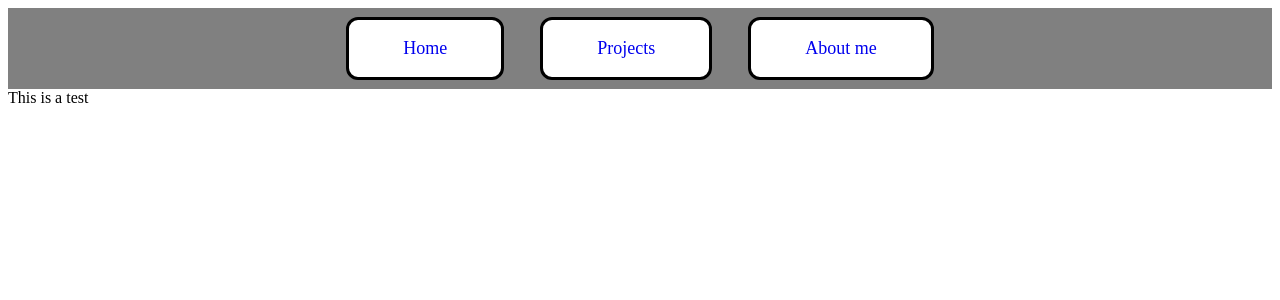
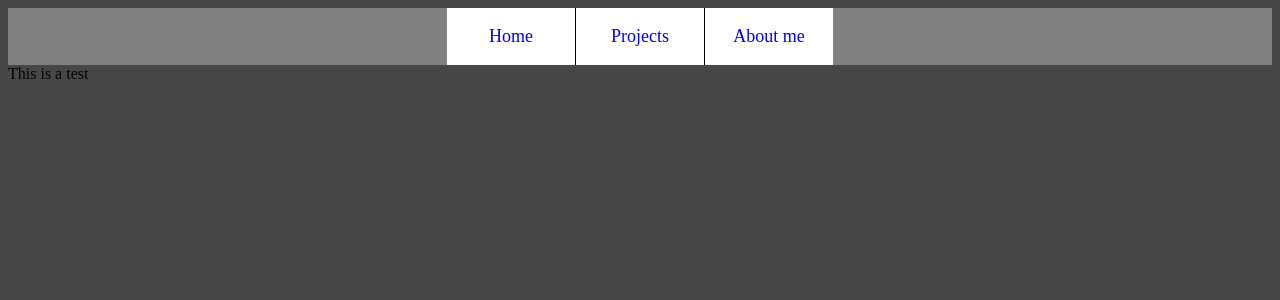
Before and after one commit to DonNinja/ylth, a React (Create React App) app: page / in a window 1280 px wide. Shown: the top 300 px of the page. Built offline with nearby package versions, Linux system fonts and the light colour scheme; the HTML template or start-up script is replaced by a standard one.

Commit message:
Base header finished

```diff
--- a/src/styles/App.css
+++ b/src/styles/App.css
@@ -1,21 +1,3 @@
-.App {
-  text-align: center;
+body {
+    background-color: rgb(71, 71, 71);
 }
-
-.App-logo {
-  height: 40vmin;
-  pointer-events: none;
-}
-
-.App-header {
-  background-color: #282c34;
-  min-height: 100vh;
-  display: flex;
-  justify-content: center;
-  font-size: calc(10px + 2vmin);
-  color: white;
-}
-
-.App-link {
-  color: #61dafb;
-}
--- a/src/styles/header.css
+++ b/src/styles/header.css
@@ -5,24 +5,19 @@
     justify-content: center;
 }
 
-.linkContainer {
-    padding: 3em 0;
-}
-
 .navLink {
+    height: 100%;
     font-size: large;
-    margin: .5em 0;
-    border: 3px black solid;
-    border-radius: 12px;
     text-align: center;
     text-decoration: none;
-    padding: 1em 3em;
+    padding: 1em 0;
     transition-duration: 500ms;
     background-color: white;
+    min-width: 10vw;
 }
 
 .navLink:not(:first-child) {
-    margin-left: 2em;
+    border-left: 1px solid black;
 }
 
 .navLink:hover {
```
